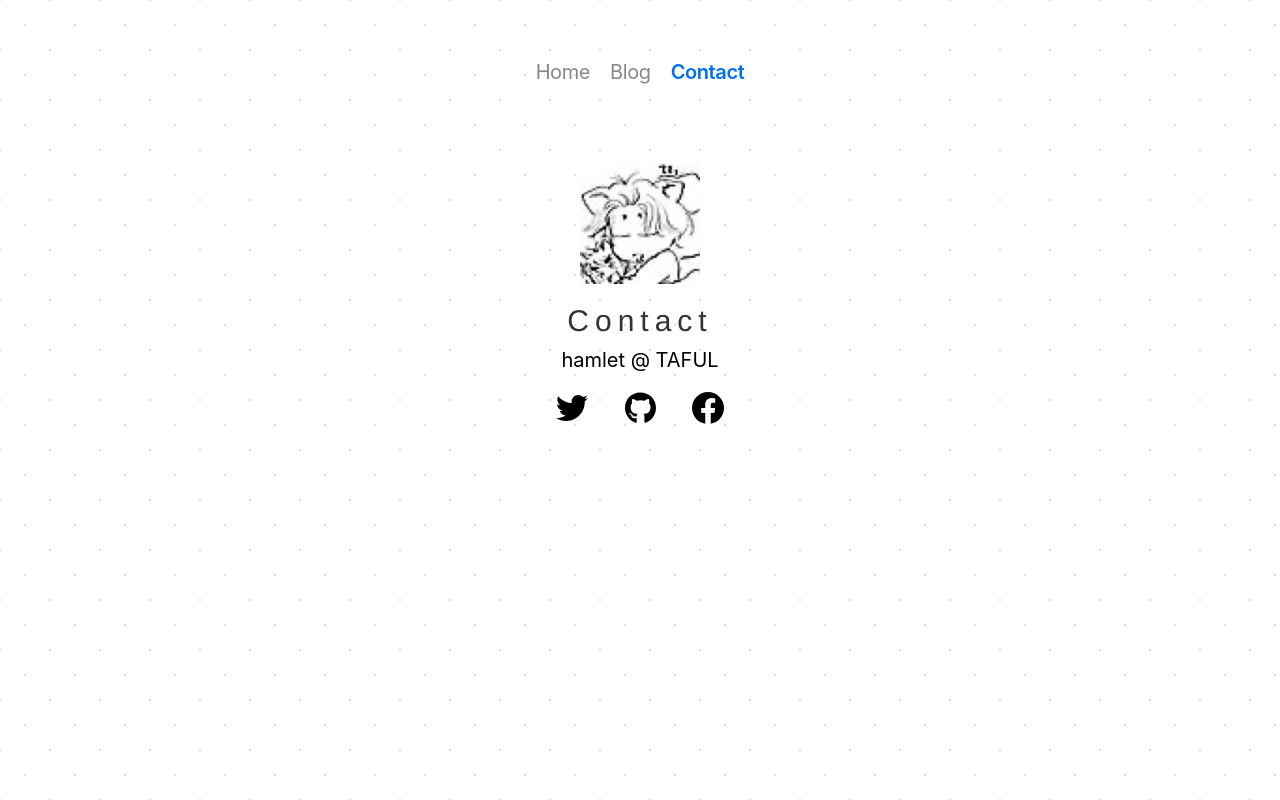
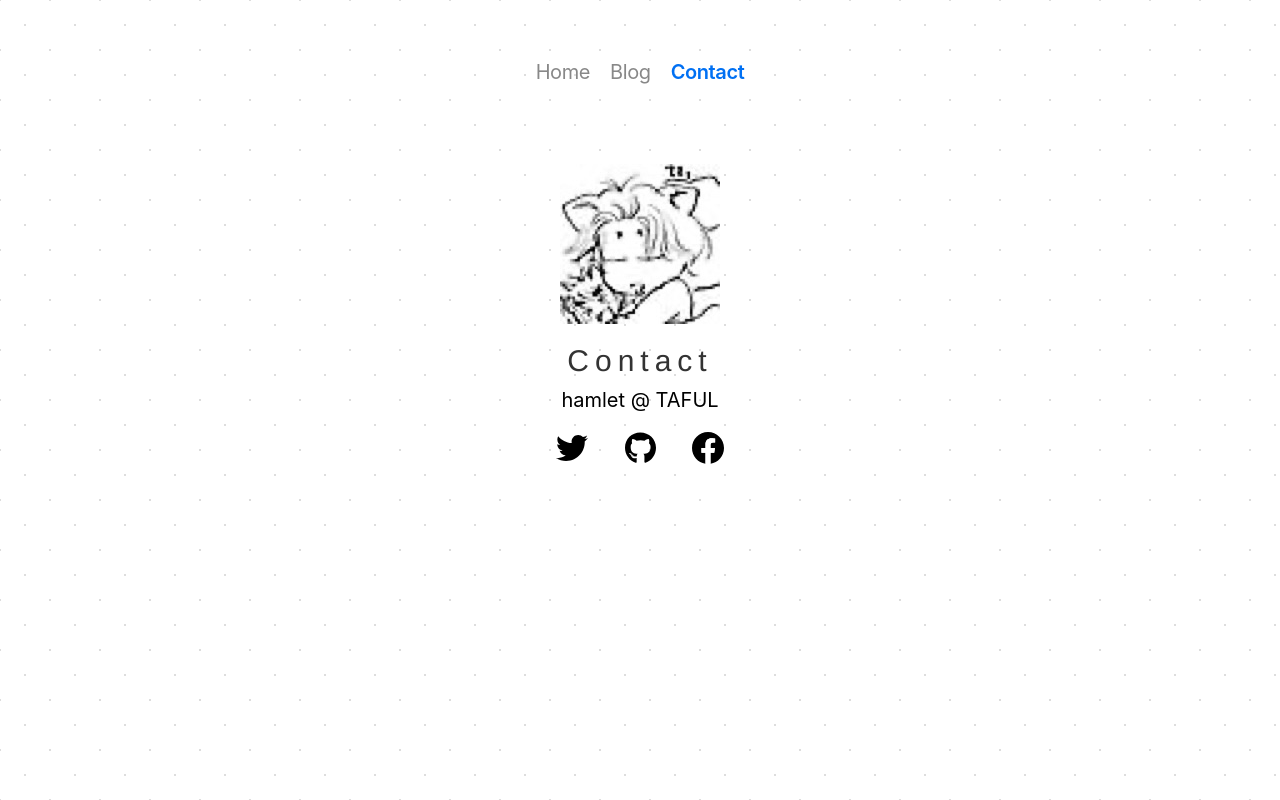
Before and after one commit to taful/notion-blog, a Next.js app: page /contact in a window 1280 px wide. Built offline with nearby package versions, Linux system fonts and the light colour scheme.

Commit message:
Update avatar

```diff
--- a/src/pages/contact.tsx
+++ b/src/pages/contact.tsx
@@ -38,7 +38,7 @@ export default () => (
     <Header titlePre="Contact" />
     <div className={sharedStyles.layout}>
       <div className={contactStyles.avatar}>
-        <img src="/avatar.png" alt="avatar with letters taful" height={60} />
+        <img src="/avatar.png" alt="avatar with letters taful"/>
       </div>
 
       <h1 style={{ marginTop: 0 }}>Contact</h1>
--- a/src/styles/contact.module.css
+++ b/src/styles/contact.module.css
@@ -24,7 +24,7 @@
 }
 
 .avatar img {
-  height: 120px;
+  height: 160px;
 }
 
 .name {
```
